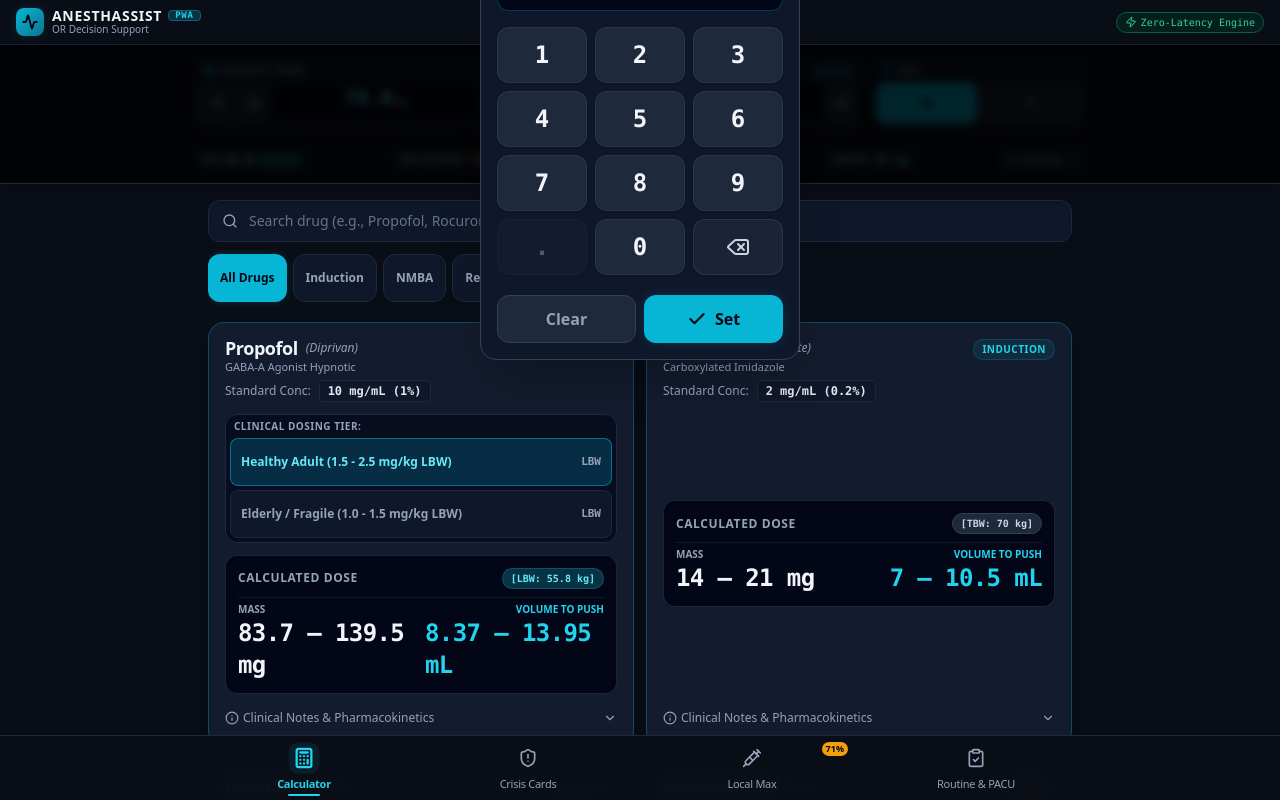
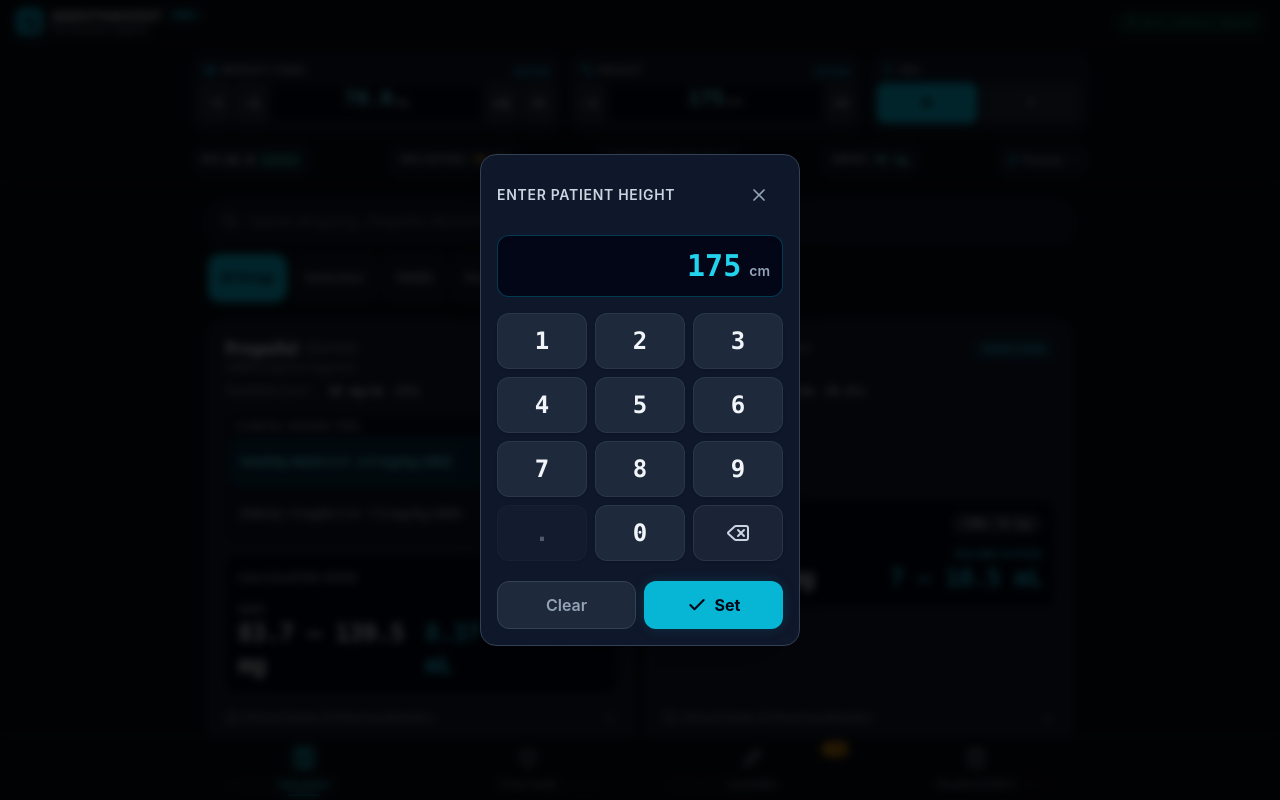
Before and after one commit to drabdo1990/anesth-helper, a React (Vite) app: page / in a window 1280 px wide. Both pictures are taken after a click on the button "175 cm". Shown: the top 800 px of the page. Built offline with nearby package versions, Linux system fonts and the light colour scheme.

Commit message:
fix: render keypad modal in a portal so it isn't clipped by the sticky header

```diff
--- a/src/components/KeypadModal.tsx
+++ b/src/components/KeypadModal.tsx
@@ -1,4 +1,5 @@
-import React, { useState } from 'react';
+import React, { useEffect, useState } from 'react';
+import { createPortal } from 'react-dom';
 import { X, Delete, Check } from 'lucide-react';
 
 interface KeypadModalProps {
@@ -25,6 +26,11 @@ export const KeypadModal: React.FC<KeypadModalProps> = ({
   onConfirm,
 }) => {
   const [valueStr, setValueStr] = useState<string>(initialValue.toString());
+
+  // Re-sync with the current value each time the keypad opens (the component stays mounted)
+  useEffect(() => {
+    if (isOpen) setValueStr(initialValue.toString());
+  }, [isOpen, initialValue]);
 
   if (!isOpen) return null;
 
@@ -59,7 +65,9 @@ export const KeypadModal: React.FC<KeypadModalProps> = ({
     onClose();
   };
 
-  return (
+  // Portal to <body>: the sticky header's backdrop-filter would otherwise become the
+  // containing block for this fixed overlay, clipping it to the header's height.
+  return createPortal(
     <div className="fixed inset-0 z-50 flex items-center justify-center p-4 bg-black/80 backdrop-blur-sm animate-fade-in">
       <div className="w-full max-w-xs bg-slate-900 border border-slate-700 rounded-2xl shadow-2xl p-4 flex flex-col gap-4">
         {/* Header */}
@@ -136,6 +144,7 @@ export const KeypadModal: React.FC<KeypadModalProps> = ({
           </button>
         </div>
       </div>
-    </div>
+    </div>,
+    document.body
   );
 };
```
